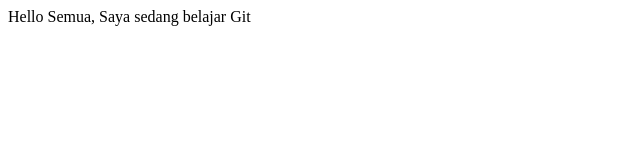
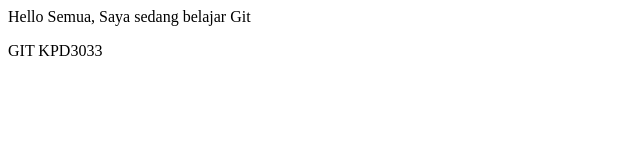
Before and after one commit to moonlilac/project01-html, a plain HTML site: page index.html in a window 1280 px wide. Shown: the whole page, without its empty margins (0-640 px from the left). Drawn offline with Linux system fonts and the light colour scheme.

Commit message:
versi ketiga

```diff
--- a/index.html
+++ b/index.html
@@ -4,5 +4,6 @@
 </head>
 <body>
         <p>Hello Semua, Saya sedang belajar Git</p>
+	<p>GIT KPD3033
 </body>
 </html>
```
